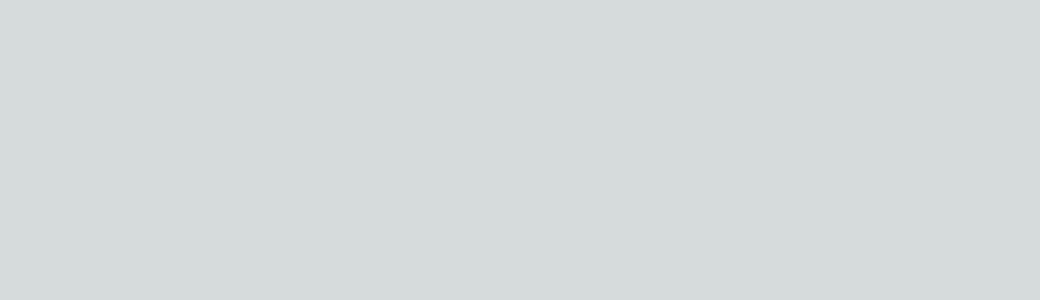
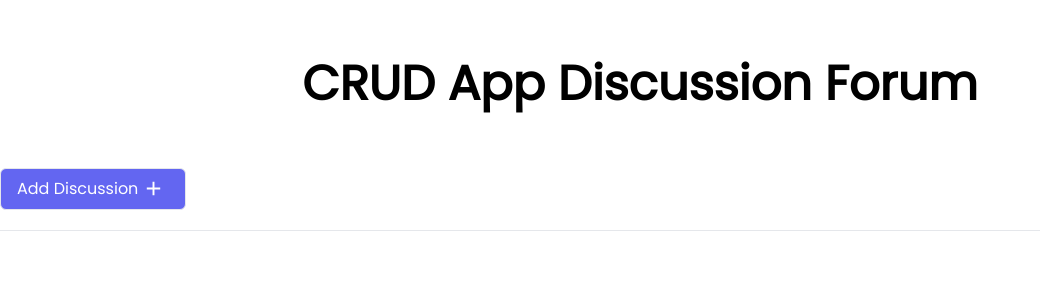
Before and after one commit to C23-DF01-Dicoding-Indonesia/CRUD-app, a Next.js app: page / in a window 1280 px wide. Shown: the top 300 px of the page, without its empty margins (0-1040 px from the left). Built offline with nearby package versions, Linux system fonts and the light colour scheme.

Commit message:
create Add Discussion button

```diff
--- a/package.json
+++ b/package.json
@@ -17,6 +17,12 @@
     "next": "13.4.2",
     "react": "18.2.0",
     "react-dom": "18.2.0",
+    "react-icons": "^4.8.0",
     "typescript": "5.0.4"
+  },
+  "devDependencies": {
+    "autoprefixer": "^10.4.14",
+    "postcss": "^8.4.23",
+    "tailwindcss": "^3.3.2"
   }
 }
--- a/pages/index.tsx
+++ b/pages/index.tsx
@@ -1,8 +1,5 @@
 import Head from 'next/head'
-import { Inter } from 'next/font/google'
-import styles from '@/styles/Home.module.css'
-
-const inter = Inter({ subsets: ['latin'] })
+import { BiPlus } from "react-icons/bi";
 
 export default function Home() {
   return (
@@ -12,8 +9,14 @@ export default function Home() {
         <meta name="description" content="Generated by C23-DF01" />
         <meta name="viewport" content="width=device-width, initial-scale=1" />
       </Head>
-      <main>
+      <main className='py-5'>
+        <h1 className='text-xl md:text-5xl text-center font-bold py-10'>CRUD App Discussion Forum</h1>
 
+        <div className='container mx-auto flex justify-between py-5 border-b'>
+          <div className='left flex gap-3'>
+            <button className='flex bg-indigo-500 text-white px-4 py-2 border rounded-md hover:bg-gray-200 hover:border-indigo-500 hover:text-gray-800'>Add Discussion<span className='px-1'><BiPlus size={23}></BiPlus></span></button>
+          </div>
+        </div>
       </main>
     </>
   )
--- /dev/null
+++ b/postcss.config.js
@@ -0,0 +1,6 @@
+module.exports = {
+  plugins: {
+    tailwindcss: {},
+    autoprefixer: {},
+  },
+}
--- a/styles/globals.css
+++ b/styles/globals.css
@@ -1,107 +1,17 @@
-:root {
-  --max-width: 1100px;
-  --border-radius: 12px;
-  --font-mono: ui-monospace, Menlo, Monaco, 'Cascadia Mono', 'Segoe UI Mono',
-    'Roboto Mono', 'Oxygen Mono', 'Ubuntu Monospace', 'Source Code Pro',
-    'Fira Mono', 'Droid Sans Mono', 'Courier New', monospace;
-
-  --foreground-rgb: 0, 0, 0;
-  --background-start-rgb: 214, 219, 220;
-  --background-end-rgb: 255, 255, 255;
-
-  --primary-glow: conic-gradient(
-    from 180deg at 50% 50%,
-    #16abff33 0deg,
-    #0885ff33 55deg,
-    #54d6ff33 120deg,
-    #0071ff33 160deg,
-    transparent 360deg
-  );
-  --secondary-glow: radial-gradient(
-    rgba(255, 255, 255, 1),
-    rgba(255, 255, 255, 0)
-  );
-
-  --tile-start-rgb: 239, 245, 249;
-  --tile-end-rgb: 228, 232, 233;
-  --tile-border: conic-gradient(
-    #00000080,
-    #00000040,
-    #00000030,
-    #00000020,
-    #00000010,
-    #00000010,
-    #00000080
-  );
-
-  --callout-rgb: 238, 240, 241;
-  --callout-border-rgb: 172, 175, 176;
-  --card-rgb: 180, 185, 188;
-  --card-border-rgb: 131, 134, 135;
-}
-
-@media (prefers-color-scheme: dark) {
-  :root {
-    --foreground-rgb: 255, 255, 255;
-    --background-start-rgb: 0, 0, 0;
-    --background-end-rgb: 0, 0, 0;
-
-    --primary-glow: radial-gradient(rgba(1, 65, 255, 0.4), rgba(1, 65, 255, 0));
-    --secondary-glow: linear-gradient(
-      to bottom right,
-      rgba(1, 65, 255, 0),
-      rgba(1, 65, 255, 0),
-      rgba(1, 65, 255, 0.3)
-    );
-
-    --tile-start-rgb: 2, 13, 46;
-    --tile-end-rgb: 2, 5, 19;
-    --tile-border: conic-gradient(
-      #ffffff80,
-      #ffffff40,
-      #ffffff30,
-      #ffffff20,
-      #ffffff10,
-      #ffffff10,
-      #ffffff80
-    );
-
-    --callout-rgb: 20, 20, 20;
-    --callout-border-rgb: 108, 108, 108;
-    --card-rgb: 100, 100, 100;
-    --card-border-rgb: 200, 200, 200;
-  }
-}
+@import url('https://fonts.googleapis.com/css2?family=Poppins&display=swap');
+@tailwind base;
+@tailwind components;
+@tailwind utilities;
 
 * {
   box-sizing: border-box;
-  padding: 0;
-  margin: 0;
 }
 
-html,
-body {
-  max-width: 100vw;
-  overflow-x: hidden;
-}
-
-body {
-  color: rgb(var(--foreground-rgb));
-  background: linear-gradient(
-      to bottom,
-      transparent,
-      rgb(var(--background-end-rgb))
-    )
-    rgb(var(--background-start-rgb));
+* > * {
+  font-family: 'Poppins', sans-serif;
 }
 
 a {
   color: inherit;
   text-decoration: none;
 }
-
-@media (prefers-color-scheme: dark) {
-  html {
-    color-scheme: dark;
-  }
-}
--- /dev/null
+++ b/tailwind.config.js
@@ -0,0 +1,11 @@
+/** @type {import('tailwindcss').Config} */
+module.exports = {
+  content: [
+    "./pages/**/*.{js,ts,jsx,tsx,mdx}",
+    "./components/**/*.{js,ts,jsx,tsx,mdx}",
+  ],
+  theme: {
+    extend: {},
+  },
+  plugins: [],
+}
```
Also changed, not shown: 1 other file (tests, documents, lock files or other folders).
